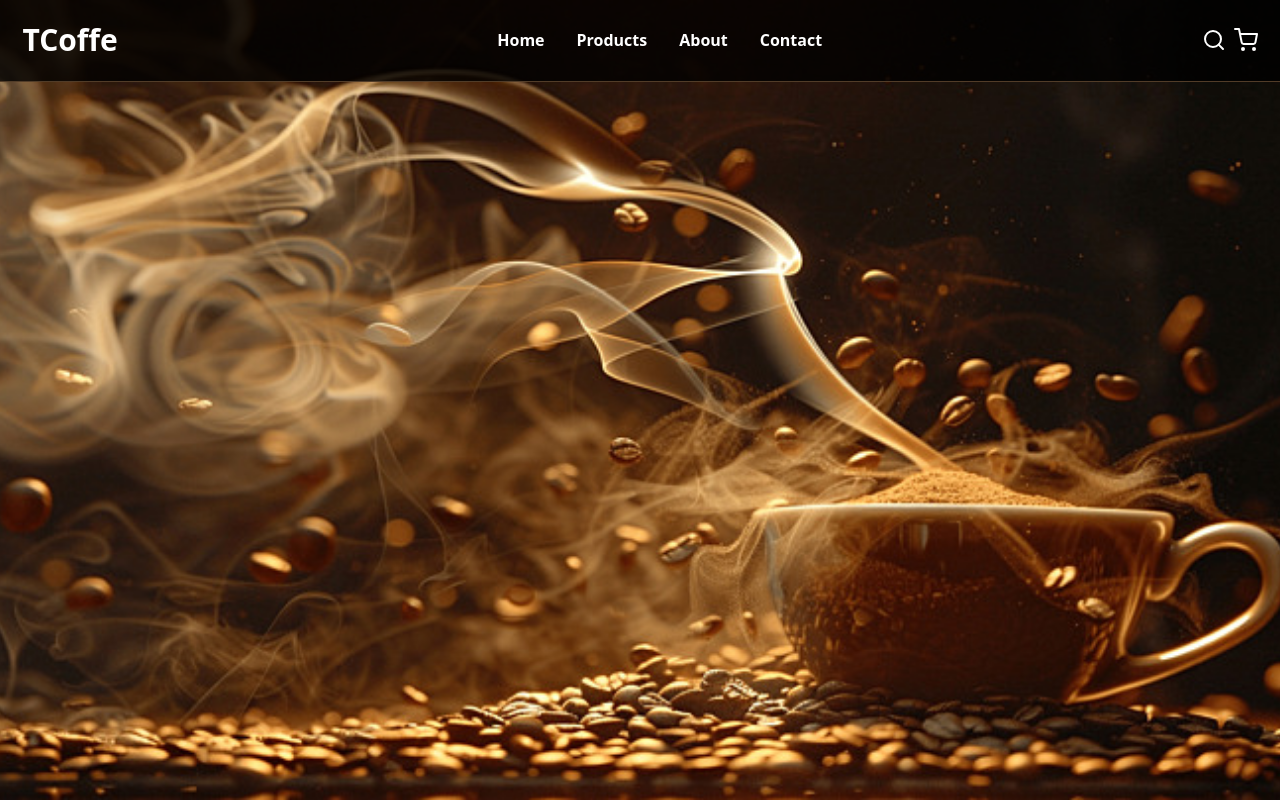
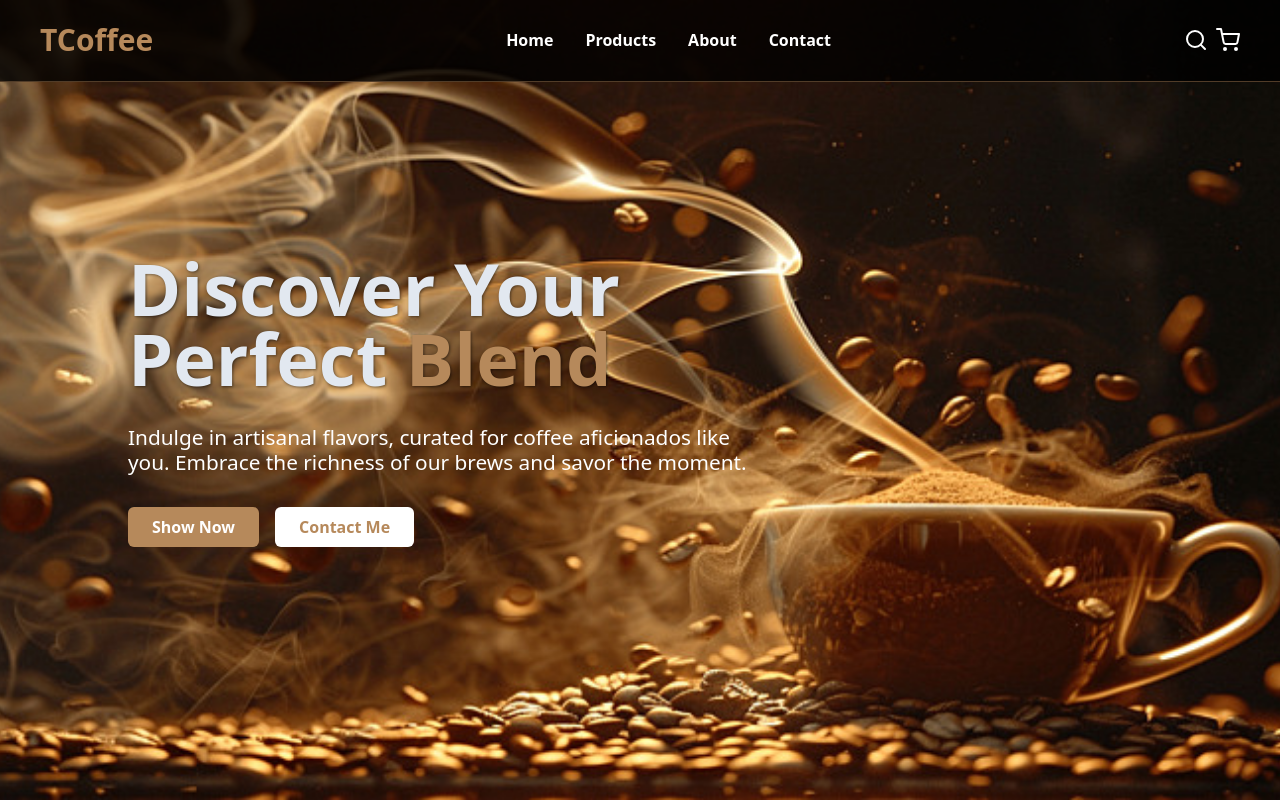
Before and after one commit to rifqimuzhaffar/marketplace-sederhana, a React (Vite) app: page / in a window 1280 px wide. Built offline with nearby package versions, Linux system fonts and the light colour scheme.

Commit message:
homepage done

```diff
--- a/src/App.jsx
+++ b/src/App.jsx
@@ -1,17 +1,14 @@
 import TopNavbar from "./components/Elements/topnavbar";
-// import Button from "./components/Elements/Button";
+import HomeHero from "./components/Elements/HomeHero";
 
 function App() {
   return (
     <>
       <TopNavbar></TopNavbar>
 
-      <div className="bg-black bg-homepage h-screen text-slate-300 bg-cover object-cover bg-no-repeat bg-bottom flex items-center">
-        {/* <Button color="bg-red-400">Show Now</Button>
-      <Button color="bg-blue-500" textColor="text-black">
-        Contact Me
-      </Button> */}
-      </div>
+      <section className="bg-black bg-homepage min-h-screen text-slate-300 bg-cover object-cover bg-no-repeat bg-bottom flex items-center">
+        <HomeHero></HomeHero>
+      </section>
     </>
   );
 }
--- a/src/components/Elements/Button/index.jsx
+++ b/src/components/Elements/Button/index.jsx
@@ -4,7 +4,7 @@ const Button = (props) => {
   const { children, color = "bg-black", textColor = "text-white" } = props;
   return (
     <button
-      className={`h-10 px-6 font-semibold rounded-md ${color} ${textColor}`}
+      className={`h-10 px-6 font-semibold rounded-md ${color} ${textColor} hover:bg-black`}
       type="submit"
     >
       {children}
--- /dev/null
+++ b/src/components/Elements/HomeHero/index.jsx
@@ -0,0 +1,24 @@
+import Button from "../Button";
+
+const HomeHero = () => {
+  return (
+    <>
+      <main className="py-[1.4rem] px-[10%] max-w-[55rem]">
+        <h1 className="text-slate-200 text-[3em] md:text-[4.5em] font-bold leading-[70px] [text-shadow:_1px_1px_3px_rgb(1_1_1_/_50%)]">
+          Discover Your Perfect <span className="text-primary">Blend</span>
+        </h1>
+        <p className="text-[1.3rem] my-[2rem] leading-[25px] text-white">
+          Indulge in artisanal flavors, curated for coffee aficionados like you.
+          Embrace the richness of our brews and savor the moment.
+        </p>
+        <div className="flex justify-start gap-4 items-center">
+          <Button color="bg-primary">Show Now</Button>
+          <Button color="bg-white" textColor="text-primary">
+            Contact Me
+          </Button>
+        </div>
+      </main>
+    </>
+  );
+};
+export default HomeHero;
--- a/src/components/Elements/topnavbar/index.jsx
+++ b/src/components/Elements/topnavbar/index.jsx
@@ -15,25 +15,25 @@ const TopNavbar = () => {
     setShowSidebar(!showSidebar);
   };
 
-  return (
-    <>
-      <nav className="bg-black/80 border-b border-[#513c28] flex justify-between items-center p-[1.4rem] fixed top-0 left-0 right-0 z-50">
-        <a href="#" className="text-white font-semibold text-2xl sm:text-3xl">
-          TCoffe
-        </a>
-        <ul className="hidden lg:flex">
-          {MenuLinks.map((data) => (
+  const navItems = MenuLinks.map((data) => (
     <li key={data.id}>
       <a
         href="#"
-                className="inline-block px-4 font-semibold text-white hover:text-primary relative group"
+        className="px-4 font-semibold text-white hover:text-primary relative group"
+        onClick={toggleSidebar}
       >
         {data.name}
-                <span className="absolute left-0 bottom-0 w-full h-0.5 bg-primary transition-transform duration-300 transform scale-x-0 group-hover:scale-x-50"></span>
+        <span className="absolute left-0 bottom-0 w-full h-0.5 bg-primary transform scale-x-0 group-hover:scale-x-50 transition-transform duration-300"></span>
       </a>
     </li>
-          ))}
-        </ul>
+  ));
+
+  return (
+    <nav className="bg-black/80 border-b border-[#513c28] flex justify-between items-center px-10 py-[1.4rem] fixed top-0 left-0 right-0 z-50">
+      <a href="#" className="text-primary font-semibold text-2xl sm:text-3xl">
+        TCoffee
+      </a>
+      <ul className="hidden lg:flex">{navItems}</ul>
       <div className="flex gap-2">
         <a
           href="#"
@@ -62,23 +62,10 @@ const TopNavbar = () => {
         }`}
       >
         <div className="px-4 py-8 text-center">
-            <ul className="space-y-4">
-              {MenuLinks.map((data) => (
-                <li key={data.id}>
-                  <a
-                    href="#"
-                    className="block font-semibold text-xl hover:text-primary transition-colors duration-300"
-                    onClick={toggleSidebar}
-                  >
-                    {data.name}
-                  </a>
-                </li>
-              ))}
-            </ul>
+          <ul className="space-y-4">{navItems}</ul>
         </div>
       </div>
     </nav>
-    </>
   );
 };
 
```
Lines whose indentation alone changed are shown as unchanged.
